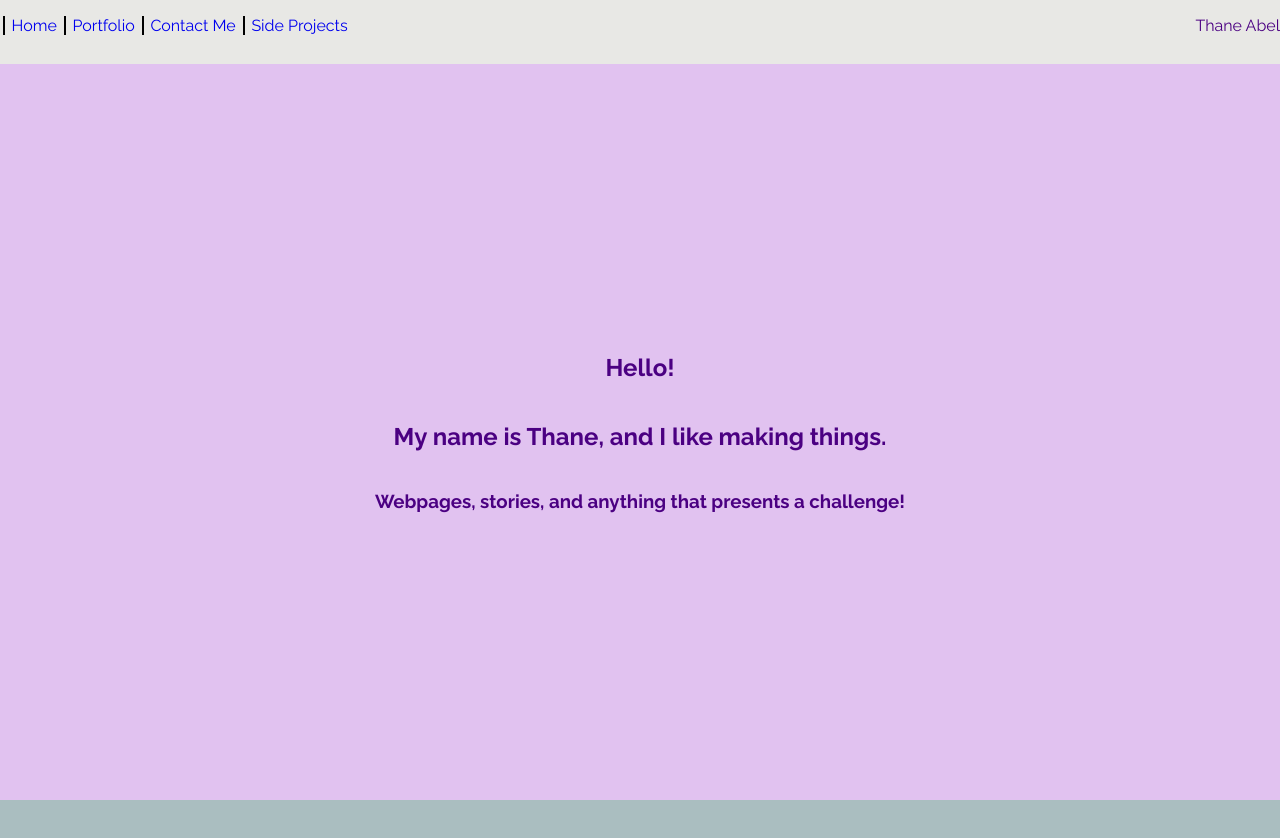
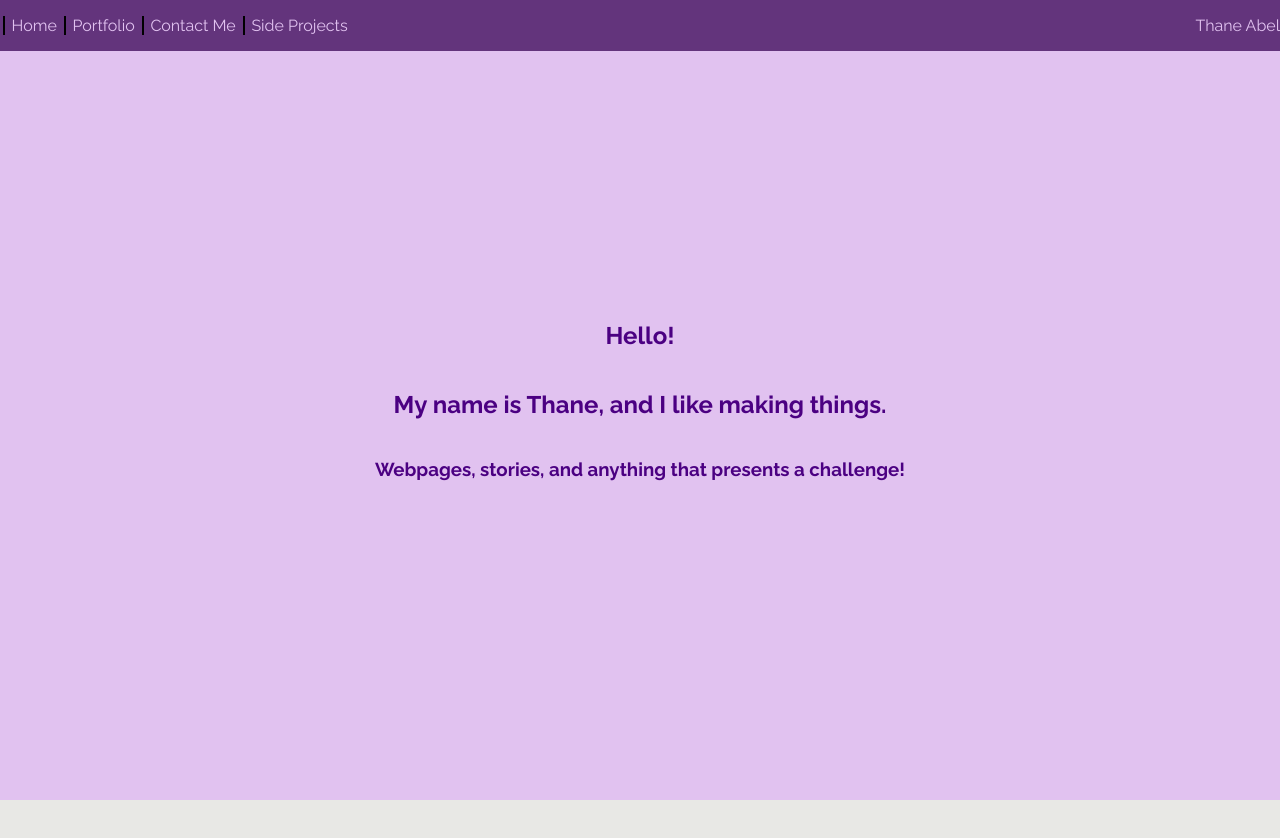
Before and after one commit to UndeadLemon/portfoliov2, a plain HTML site: page index.html in a window 1280 px wide. After the commit the page ends 800 px from the top, so only its background shows below. Drawn offline with Linux system fonts and the light colour scheme.

```diff
--- a/style.css
+++ b/style.css
@@ -19,14 +19,14 @@
     width: 100%;
     height: 100%;
     overflow-y: scroll;
-    scroll-snap-type: proximity;
+    scroll-snap-type: y mandatory;
 }
 section{
     display: flex;
     justify-content: center;
     align-items: center;
     width: 100vw;
-    height: 92vh;
+    height: 100vh;
     scroll-snap-align: start;
 }
 .intro{
@@ -39,9 +39,13 @@
     background-color:#aabec0;
 }
 nav {
-    height:8vh;
     display:flex;
     justify-content: space-between;
+    position: fixed;
+    top: 0;
+    width: 100vw;
+    background-color: #63347c;
+    color: #e1c2f0;
 }
 nav > ul{
     list-style: none;
@@ -56,6 +60,7 @@
 nav > ul > li > a{
     text-decoration: none;
     padding-left: .2rem;
+    color: #e1c2f0;
 }
 .selector{
     display: flex;
```
